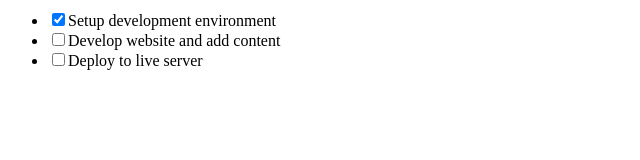
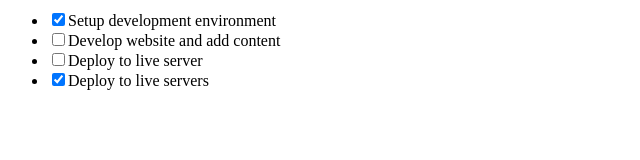
Before and after one commit to ctokoli/Todo-With-React, a React (Vite) app: page / in a window 1280 px wide. Shown: the part 138-298 px from the top of the page, without its empty margins (0-640 px from the left). Built offline with nearby package versions, Linux system fonts and the light colour scheme.

Commit message:
update TodosLogic.jsx

```diff
--- a/src/components/TodosLogic.jsx
+++ b/src/components/TodosLogic.jsx
@@ -20,6 +20,11 @@ const TodosLogic = () => {
           title: 'Deploy to live server',
           completed: false,
         },
+        {
+          id: 4,
+          title: 'Deploy to live servers',
+          completed: true,
+        },
       ]);
       console.log('====================================');
       console.log(setTodo);
```
